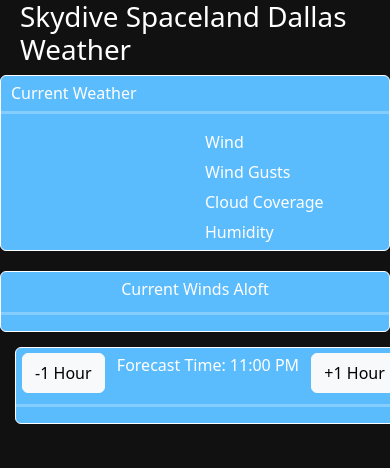
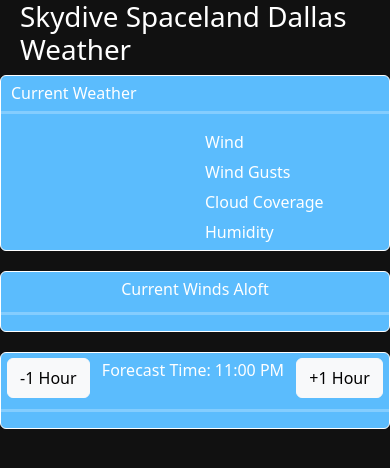
Before and after one commit to DKTomp/Open-Meteo-Weather, a plain HTML site: page index.html in a window 390 px wide. Drawn offline with nearby package versions, Linux system fonts and the light colour scheme; no server answers.

Commit message:
fixed margins on small screen

```diff
--- a/style.css
+++ b/style.css
@@ -127,6 +127,13 @@
     border: solid 1px white;
     color: white;
     margin: 20px 0px 0px 0px;
-}
+    }
+
+    .forecast-upper-winds-container {
+    background-color: #5bbcfd ;
+    border: solid 1px white;
+    color: white;
+    margin: 20px 0px 0px 0px;
+    }
 
 }
```
